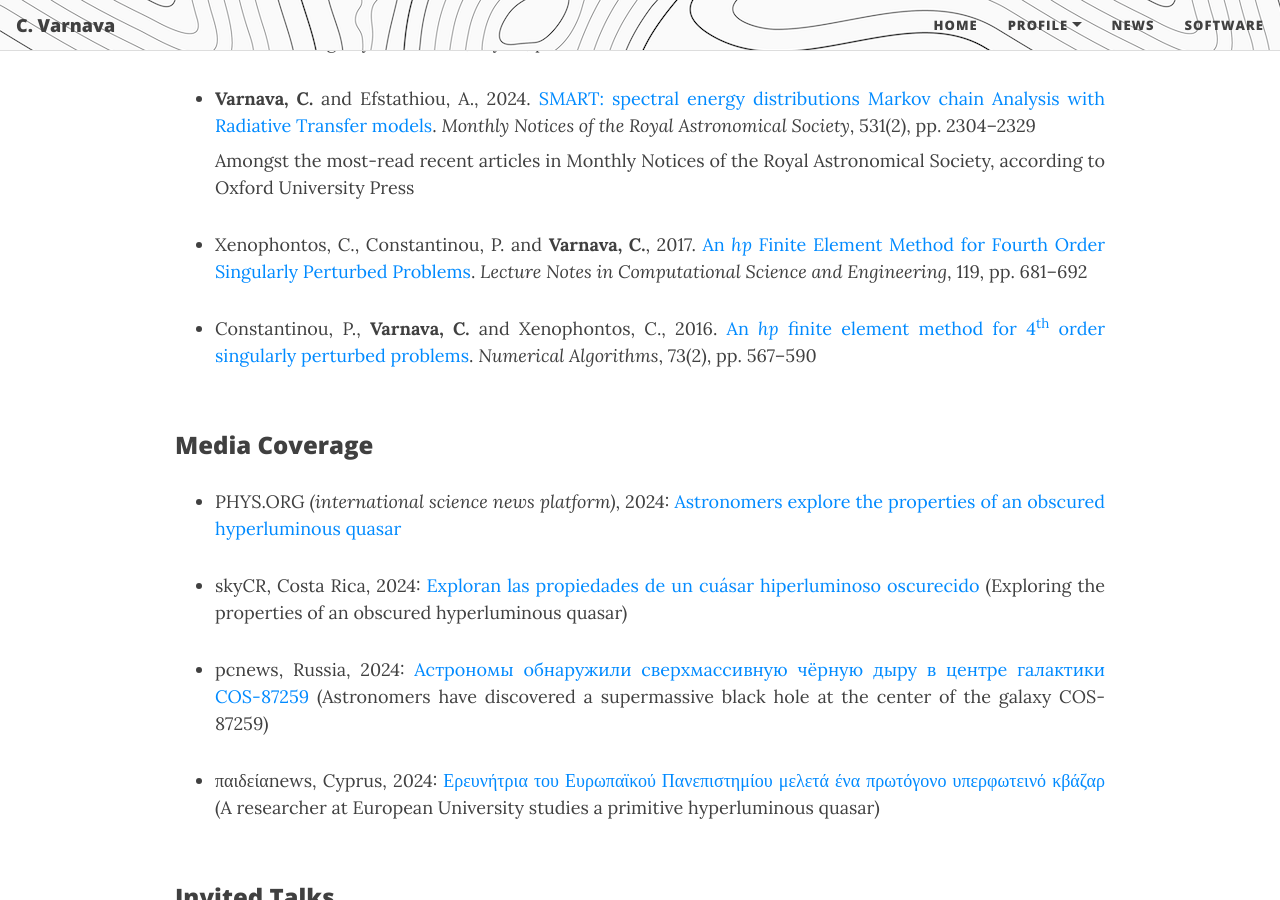
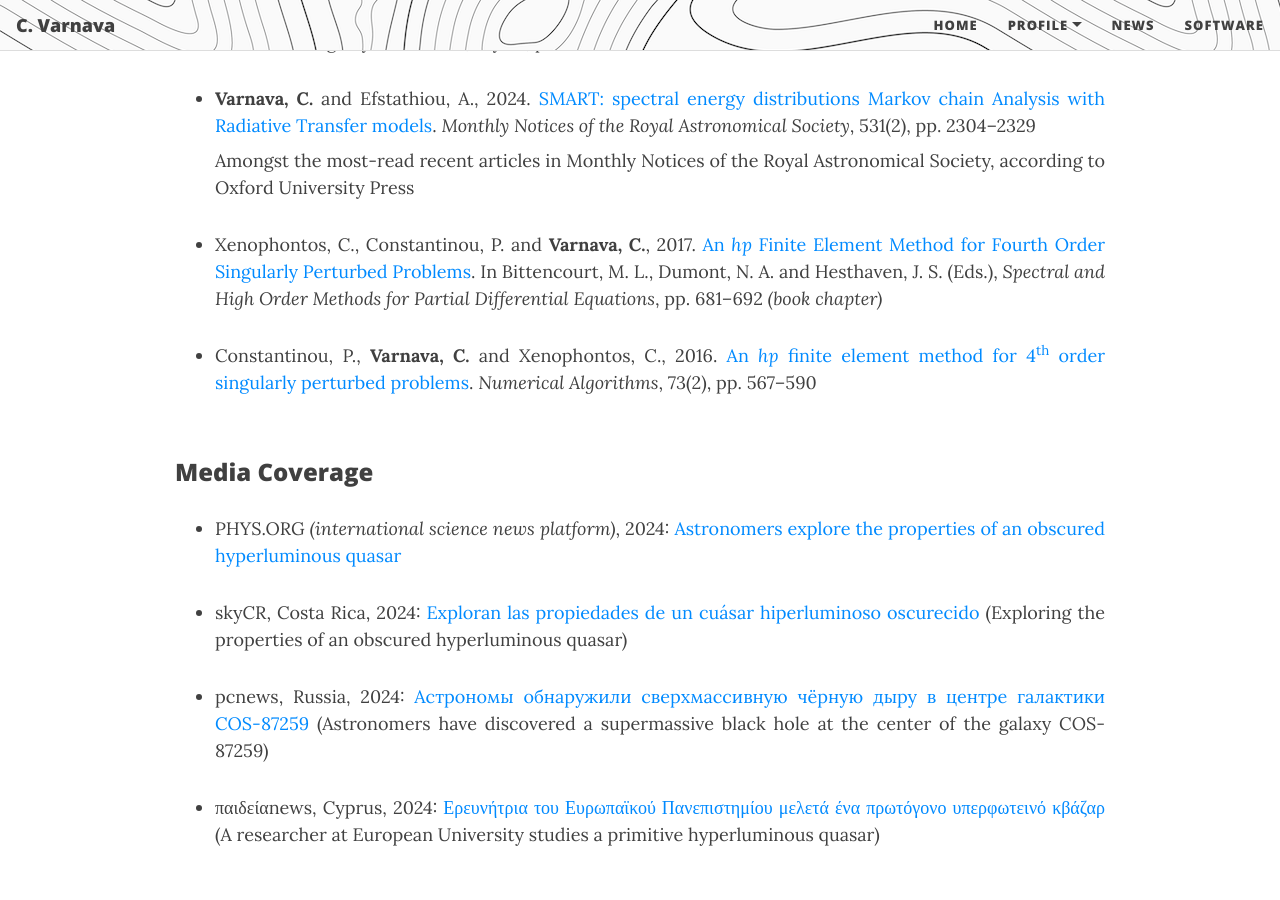
Before and after one commit to ch-var/ch-var.github.io, a Jekyll site: the page built from CV.html, in a window 1280 px wide and 900 px high, scrolled down 3154 px. Built offline with Jekyll 4.4.1, drawn with Linux system fonts in a browser that asks for light colours; formulas are drawn with MathJax 3.

Commit message:
Update CV.html with new publication entries

```diff
--- a/CV.html
+++ b/CV.html
@@ -90,7 +90,7 @@ mathjax: true
 <li class="responsive-margin" style="margin-bottom: 8px;"><b>Varnava, C.</b> and Efstathiou, A., 2024. <a href="https://doi.org/10.1093/mnras/stae1141">SMART: spectral energy distributions Markov chain Analysis with Radiative Transfer models</a>. <i>Monthly Notices of the Royal Astronomical Society</i>, 531(2), pp. 2304–2329</li>
 <p align='justify' class="responsive-margin" style="margin-top: 0px; margin-bottom: 8px;">Amongst the most-read recent articles in Monthly Notices of the Royal Astronomical Society, according to Oxford University Press</a></p>
 <p></p>
-<li class="responsive-margin">Xenophontos, C., Constantinou, P. and <b>Varnava, C.</b>, 2017. <a href="https://doi.org/10.1007/978-3-319-65870-4_49">An <i>hp</i> Finite Element Method for Fourth Order Singularly Perturbed Problems</a>. <i>Lecture Notes in Computational Science and Engineering</i>, 119, pp. 681–692</li>
+<li class="responsive-margin">Xenophontos, C., Constantinou, P. and <b>Varnava, C.</b>, 2017. <a href="https://doi.org/10.1007/978-3-319-65870-4_49">An <i>hp</i> Finite Element Method for Fourth Order Singularly Perturbed Problems</a>. In Bittencourt, M. L., Dumont, N. A. and Hesthaven, J. S. (Eds.), <i>Spectral and High Order Methods for Partial Differential Equations</i>, pp. 681–692 <i>(book chapter)</i></li>
 <p></p>
 <li class="responsive-margin">Constantinou, P., <b>Varnava, C.</b> and Xenophontos, C., 2016. <a href="https://doi.org/10.1007/s11075-016-0108-9">An <i>hp</i> finite element method for 4<sup>th</sup> order singularly perturbed problems</a>. <i>Numerical Algorithms</i>, 73(2), pp. 567–590</li>
 </ul>
```
